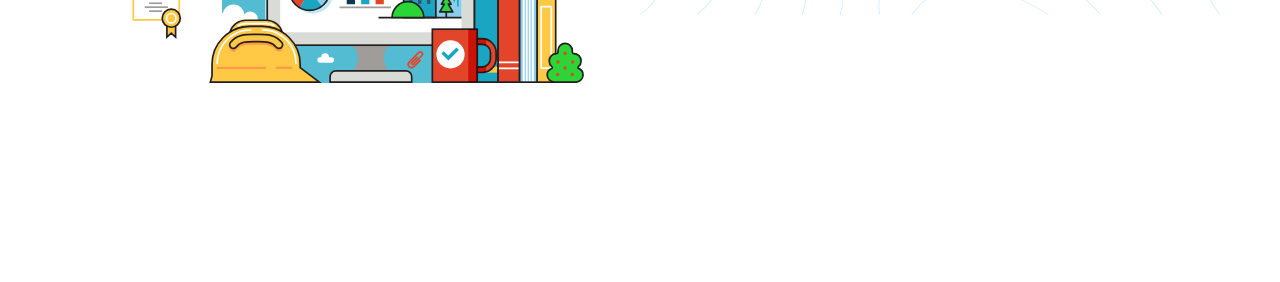
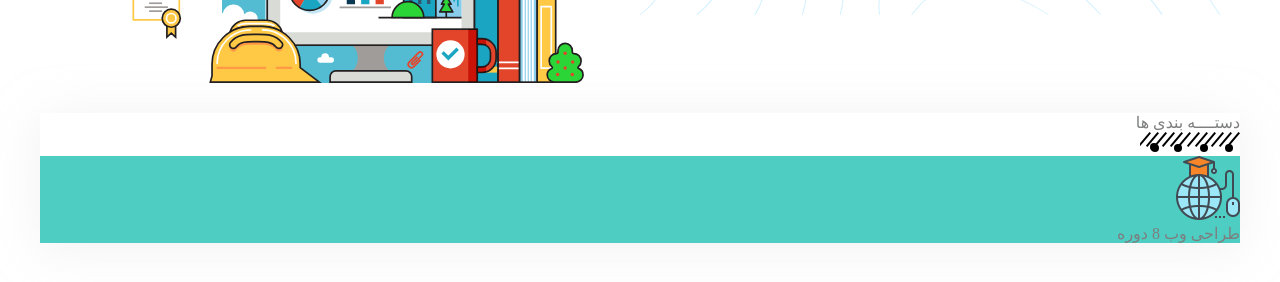
Before and after one commit to hheydarian/template-academy, a plain HTML site: page index.html in a window 1280 px wide. Shown: the part 476-758 px from the top of the page. Drawn offline with Linux system fonts and the light colour scheme.

Commit message:
index cat list

```diff
--- a/assets/css/style.css
+++ b/assets/css/style.css
@@ -25,6 +25,7 @@ body {
     font-family: "Shabnam FD";
     background-color: #fff;
     color: #7d7e7f;
+    height: 100000px;
 }
 .container {
     max-width: 1200px;
@@ -180,3 +181,10 @@ nav.main-menu ul li a:hover {
     margin-top: 20px;
 }
 /* end search-box */
+/* start cat list */
+.cat-list {
+    background-color: #fff;
+    box-shadow: 0 5px 50px 0 rgb(217 217 217 /37%);
+
+}
+/* end cat list */
--- a/index.html
+++ b/index.html
@@ -98,6 +98,62 @@
             </div>
         </div>
     </div>
+    <div class="clearfix"></div>
+    <!-- cat list -->
+    <section class="container">
+        <div class="cat-list">
+            <div class="cat-head-title">
+                <span>دستــــه بندی ها</span>
+                <div>
+                    <svg xmlns="http://www.w3.org/2000/svg" width="100" height="20" viewBox="0 0 100 20">
+                        <path d="M98.472,0L100,1.29,88.391,15.046l-1.528-1.29Z"></path>
+                        <path id="Rectangle_3_copy" data-name="Rectangle 3 copy"
+                            d="M90.472,0L92,1.29,80.391,15.046l-1.528-1.29Z">
+                        </path>
+                        <path id="Rectangle_3_copy_2" data-name="Rectangle 3 copy 2"
+                            d="M82.472,0L84,1.29,72.391,15.046l-1.528-1.29Z"></path>
+                        <path id="Rectangle_3_copy_3" data-name="Rectangle 3 copy 3"
+                            d="M74.472,0L76,1.29,64.391,15.046l-1.528-1.29Z"></path>
+                        <path id="Rectangle_3_copy_4" data-name="Rectangle 3 copy 4"
+                            d="M66.472,0L68,1.29,56.391,15.046l-1.528-1.29Z"></path>
+                        <path id="Rectangle_3_copy_5" data-name="Rectangle 3 copy 5"
+                            d="M58.472,0L60,1.29,48.391,15.046l-1.528-1.29Z"></path>
+                        <path id="Rectangle_3_copy_6" data-name="Rectangle 3 copy 6"
+                            d="M49.472,0L51,1.29,39.391,15.046l-1.528-1.29Z"></path>
+                        <path id="Rectangle_3_copy_7" data-name="Rectangle 3 copy 7"
+                            d="M41.472,0L43,1.29,31.391,15.046l-1.528-1.29Z"></path>
+                        <path id="Rectangle_3_copy_8" data-name="Rectangle 3 copy 8"
+                            d="M33.472,0L35,1.29,23.391,15.046l-1.528-1.29Z"></path>
+                        <path id="Rectangle_3_copy_9" data-name="Rectangle 3 copy 9"
+                            d="M25.472,0L27,1.29,15.391,15.046l-1.528-1.29Z"></path>
+                        <path id="Rectangle_3_copy_10" data-name="Rectangle 3 copy 10"
+                            d="M17.472,0L19,1.29,7.391,15.046l-1.528-1.29Z"></path>
+                        <path id="Rectangle_3_copy_11" data-name="Rectangle 3 copy 11"
+                            d="M9.472,0L11,1.29-0.609,15.046l-1.528-1.29Z"></path>
+                        <rect id="Rounded_Rectangle_1" data-name="Rounded Rectangle 1" class="cls-2" x="10" y="11"
+                            width="8" height="8" rx="4" ry="4"></rect>
+                        <rect id="Rounded_Rectangle_1_copy" data-name="Rounded Rectangle 1 copy" class="cls-2" x="11"
+                            y="12" width="8" height="8" rx="4" ry="4"></rect>
+                        <rect id="Rounded_Rectangle_1_copy_2" data-name="Rounded Rectangle 1 copy 2" class="cls-2"
+                            x="34" y="12" width="8" height="8" rx="4" ry="4"></rect>
+                        <rect id="Rounded_Rectangle_1_copy_3" data-name="Rounded Rectangle 1 copy 3" class="cls-2"
+                            x="60" y="12" width="8" height="8" rx="4" ry="4"></rect>
+                        <rect id="Rounded_Rectangle_1_copy_4" data-name="Rounded Rectangle 1 copy 4" class="cls-2"
+                            x="85" y="12" width="8" height="8" rx="4" ry="4"></rect>
+                    </svg>
+                </div>
+                <div class="wrap-cat-box">
+                    <div class="box-cat" style="background-color: #4ecec2;">
+                        <div class="cat-img">
+                            <img src="assets/img/cat-1.png" alt="">
+                        </div>
+                        <span class="title-cat">طراحی وب</span>
+                        <span class="cat-number">8 دوره</span>
+                    </div>
+                </div>
+            </div>
+        </div>
+    </section>
 
 
 </body>
```
